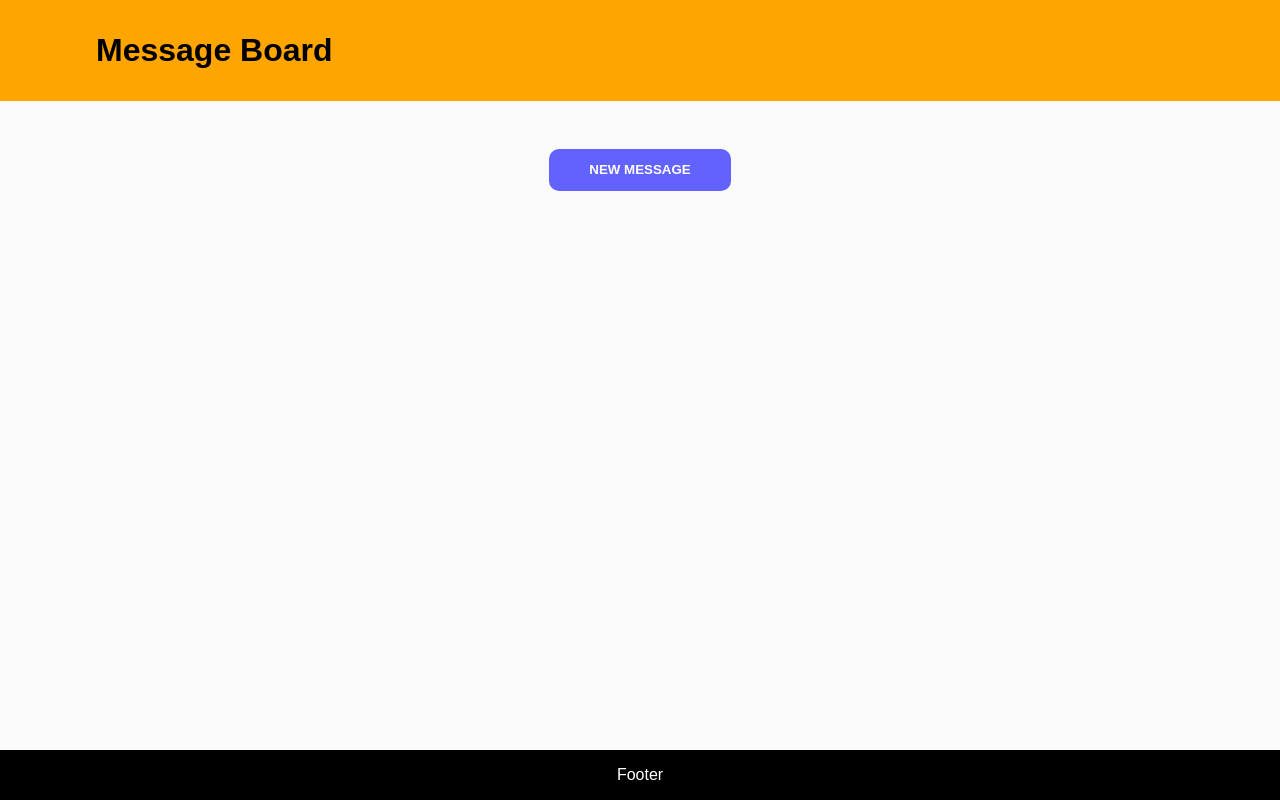
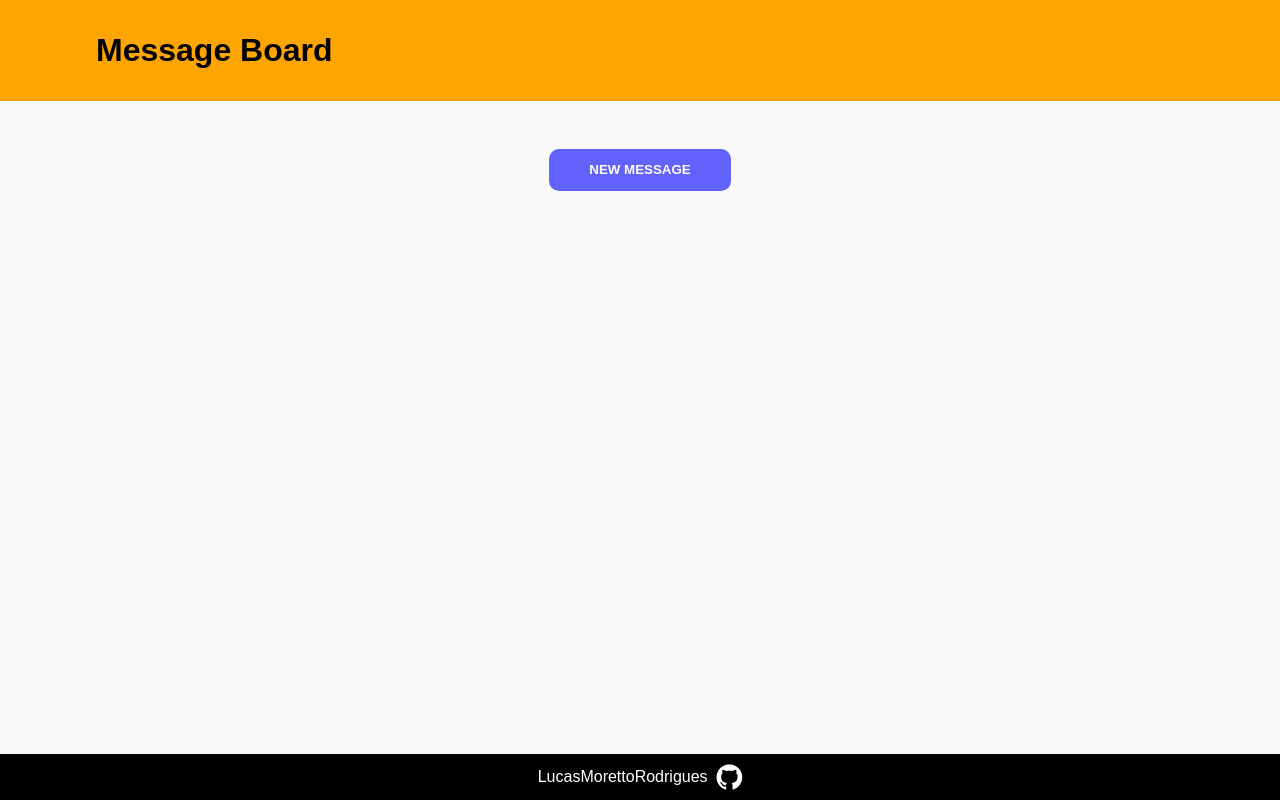
Before and after one commit to LucasMorettoRodrigues/message-board, a website: page public/index.html in a window 1280 px wide. Drawn offline with Linux system fonts and the light colour scheme; no server answers.

Commit message:
edit footer

```diff
--- a/public/index.html
+++ b/public/index.html
@@ -4,6 +4,7 @@
     <meta charset="UTF-8">
     <meta http-equiv="X-UA-Compatible" content="IE=edge">
     <meta name="viewport" content="width=device-width, initial-scale=1.0">
+    <link rel="stylesheet" href="https://cdnjs.cloudflare.com/ajax/libs/font-awesome/4.7.0/css/font-awesome.min.css">
     <link rel="stylesheet" href="style.css">
     <title>Message Board</title>
 </head>
@@ -14,7 +15,12 @@
         </ul>
         <a id="newMessageBtn" href="new.html"><button>NEW MESSAGE</button></a>
     </main>
-    <footer>Footer</footer>
+    <footer>
+        <a href="https://github.com/LucasMorettoRodrigues">
+            <p>LucasMorettoRodrigues</p>
+            <i class="fa fa-github" style="font-size:30px; margin-left: 0.3em;"></i>
+        </a>
+    </footer>
     <script src="index.js"></script>
 </body>
 </html>
--- a/public/style.css
+++ b/public/style.css
@@ -111,12 +111,21 @@ main .message-body h3 {
 }
 
 footer {
-    display: flex;
     background-color: black;
     color: white;
-    padding: 1em;
+    padding: 0.5em;
+}
+
+footer a {
+    display: flex;
+    align-items: center;
     justify-content: center;
-    align-items: center;
+    text-decoration: none;
+    color: white;
+}
+
+footer a:hover {
+    color: orange;
 }
 
 #form {
```
Also changed, not shown: public/new.html (+7 -1 lines).
